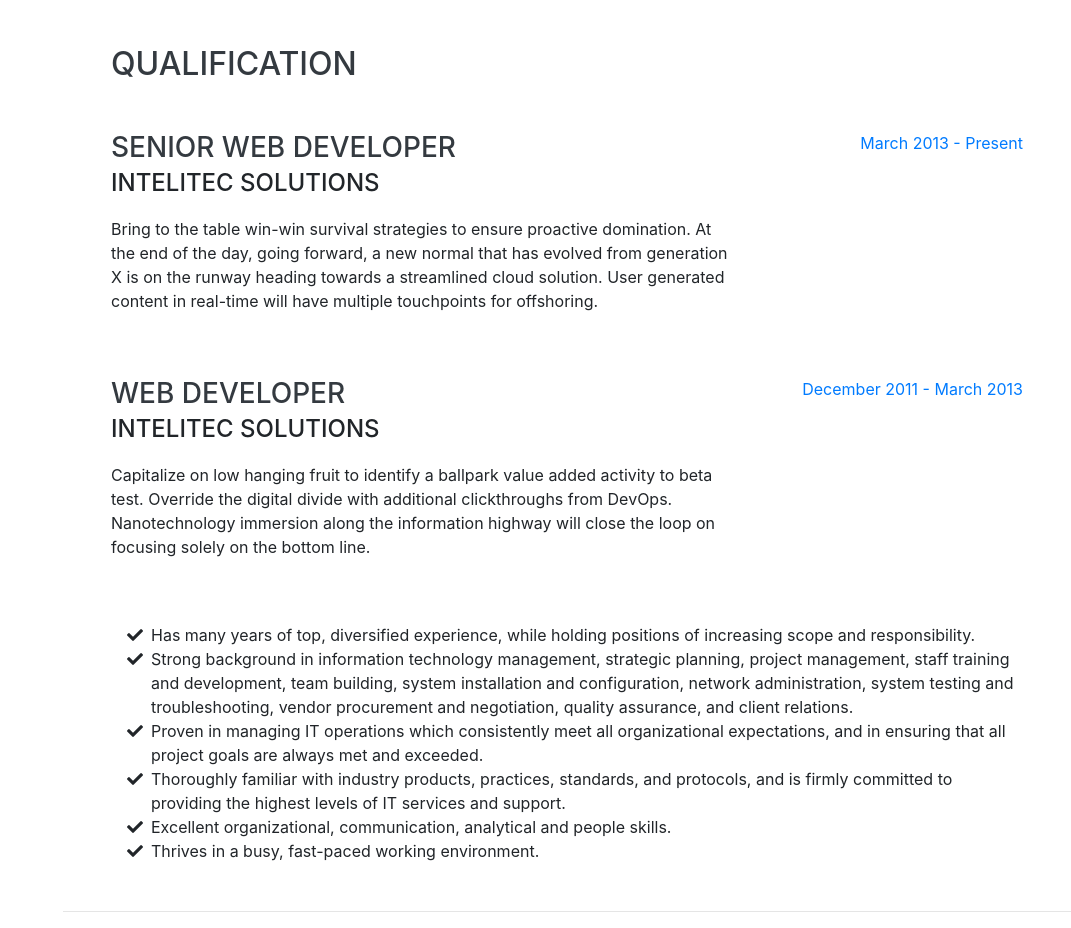
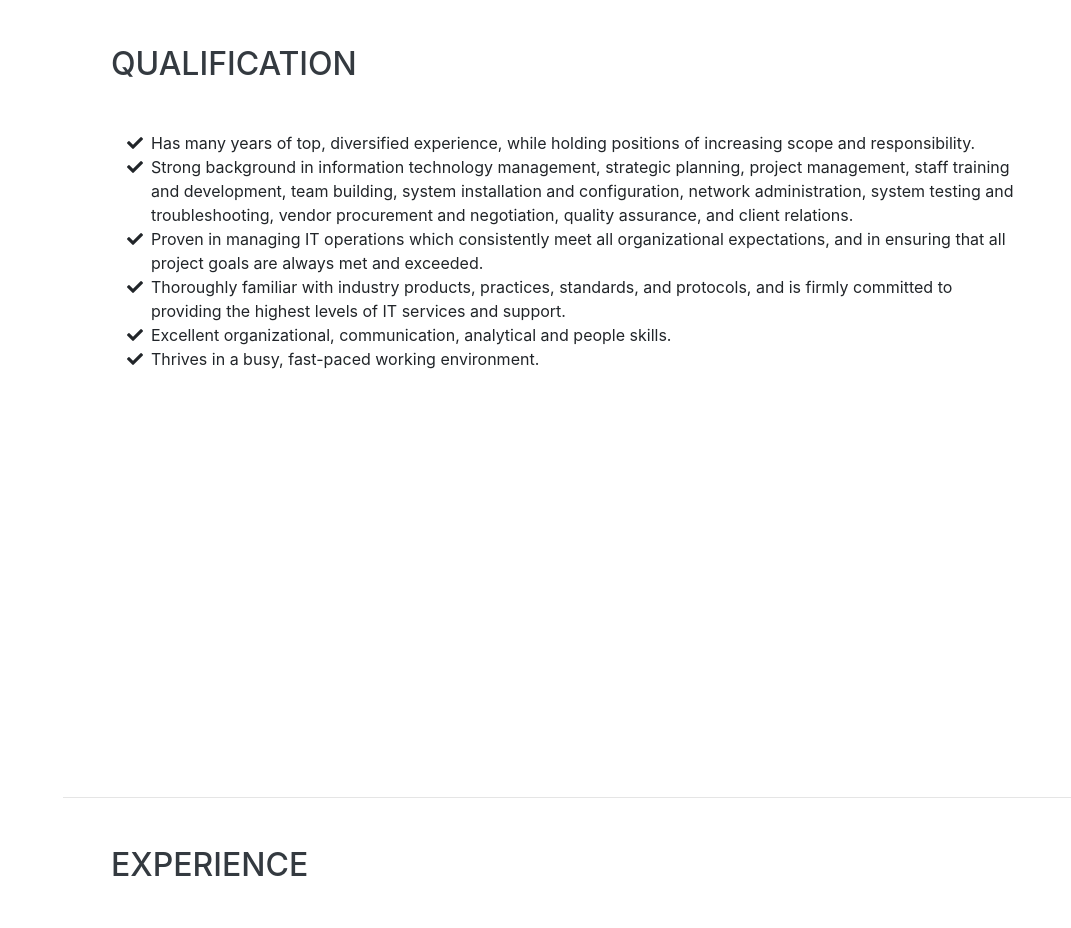
Before and after one commit to imanehjabari/imanehjabari.github.io, a website with bundled scripts: page index.html in a window 1280 px wide. Shown: the part 804-1732 px from the top of the page, without its empty margins (209-1280 px from the left). Built offline with nearby package versions, Linux system fonts and the light colour scheme; a web font is replaced by a local one.

Commit message:
Update index.html

```diff
--- a/index.html
+++ b/index.html
@@ -96,27 +96,6 @@
       <div class="w-100">
         <h2 class="mb-5">qualification</h2>
 
-        <div class="resume-item d-flex flex-column flex-md-row justify-content-between mb-5">
-          <div class="resume-content">
-            <h3 class="mb-0">Senior Web Developer</h3>
-            <div class="subheading mb-3">Intelitec Solutions</div>
-            <p>Bring to the table win-win survival strategies to ensure proactive domination. At the end of the day, going forward, a new normal that has evolved from generation X is on the runway heading towards a streamlined cloud solution. User generated content in real-time will have multiple touchpoints for offshoring.</p>
-          </div>
-          <div class="resume-date text-md-right">
-            <span class="text-primary">March 2013 - Present</span>
-          </div>
-        </div>
-
-        <div class="resume-item d-flex flex-column flex-md-row justify-content-between mb-5">
-          <div class="resume-content">
-            <h3 class="mb-0">Web Developer</h3>
-            <div class="subheading mb-3">Intelitec Solutions</div>
-            <p>Capitalize on low hanging fruit to identify a ballpark value added activity to beta test. Override the digital divide with additional clickthroughs from DevOps. Nanotechnology immersion along the information highway will close the loop on focusing solely on the bottom line.</p>
-          </div>
-          <div class="resume-date text-md-right">
-            <span class="text-primary">December 2011 - March 2013</span>
-          </div>
-        </div>
 
 
         <ul class="fa-ul mb-0">
```
